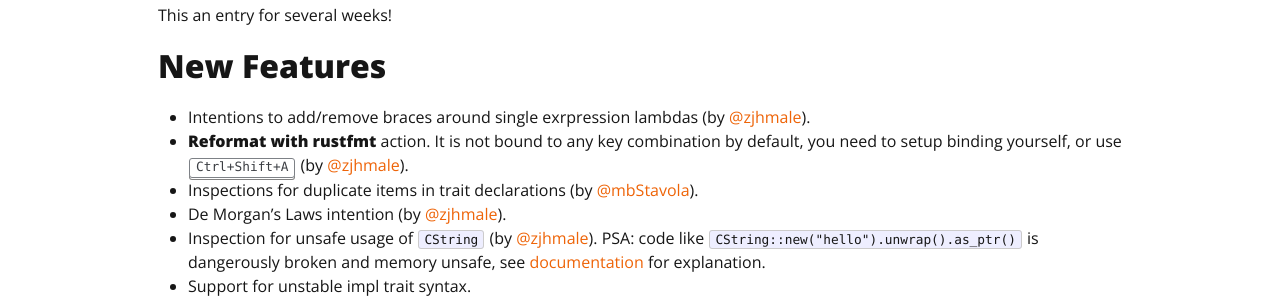
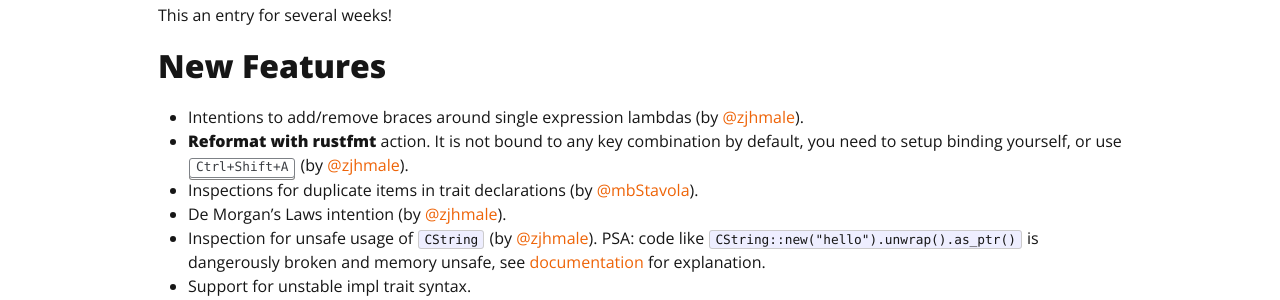
Before and after one commit to intellij-rust/intellij-rust.github.io, a Jekyll site: the page built from _posts/2016-08-29-changelog-9.markdown, in a window 1280 px wide and 1292 px high. Shown: the part 191-491 px from the top of the window. Built offline with Jekyll 4.4.1, drawn with Linux system fonts in a browser that asks for light colours; nearby versions of some CDN libraries; some web fonts are replaced.

Commit message:
Fix typo (#30)

```diff
--- a/_posts/2016-08-29-changelog-9.markdown
+++ b/_posts/2016-08-29-changelog-9.markdown
@@ -8,7 +8,7 @@ This an entry for several weeks!
 
 ## New Features
 
-* Intentions to add/remove braces around single exrpression lambdas (by [@zjhmale]).
+* Intentions to add/remove braces around single expression lambdas (by [@zjhmale]).
 * **Reformat with rustfmt** action. It is not bound to any key combination by
   default, you need to setup binding yourself, or use <kbd>Ctrl+Shift+A</kbd> (by [@zjhmale]).
 * Inspections for duplicate items in trait declarations (by [@mbStavola]).
```
